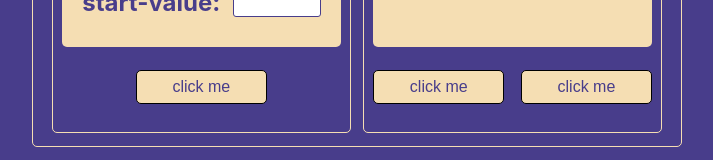
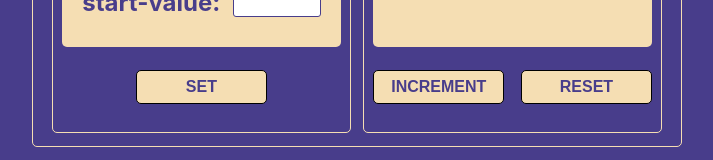
Before and after one commit to andbudha/project_counter_tuesday, a React (Create React App) app: page / in a window 1280 px wide. Shown: the part 403-563 px from the top of the page, without its empty margins (283-996 px from the left). Built offline with nearby package versions, Linux system fonts and the light colour scheme.

Commit message:
btn component updated

```diff
--- a/src/components/CounterContainer/Counter.tsx
+++ b/src/components/CounterContainer/Counter.tsx
@@ -16,14 +16,14 @@ export const Counter = () => {
                     </div>
                 </div>
                 <div className={styles.set_btn_container}>
-                    <Button/>
+                    <Button name={'SET'} callBack={()=>{}}/>
                 </div>
             </div>
             <div className={styles.counter_container}>
                 <div className={styles.incr_display}>0</div>
                 <div className={styles.incr_btn_container}>
-                    <Button/>
-                    <Button/>
+                    <Button name={'INCREMENT'} callBack={()=>{}}/>
+                    <Button name={'RESET'} callBack={()=>{}}/>
                 </div>
             </div>
         </div>
--- a/src/components/VersatileButton/Button.module.css
+++ b/src/components/VersatileButton/Button.module.css
@@ -8,6 +8,7 @@
     width: 47%;
     height: 45%;
     font-size: 1rem;
+    font-weight: bolder;
     border: 1px solid black;
     border-radius: 5px;
     background-color: wheat;
--- a/src/components/VersatileButton/Button.tsx
+++ b/src/components/VersatileButton/Button.tsx
@@ -1,9 +1,24 @@
 import React from 'react';
 import styles from './Button.module.css'
-export const Button = () => {
+
+type ButtonPropsType = {
+    name: string
+    callBack: ()=> void
+}
+export const Button = (props: ButtonPropsType) => {
+
+    const onClickHandler = () => {
+        props.callBack();
+    }
+
     return (
         <>
-            <button className={styles.btn}>click me</button>
+            <button
+                className={styles.btn}
+                onClick={onClickHandler}
+            >
+                {props.name}
+            </button>
         </>
     );
 };
```
